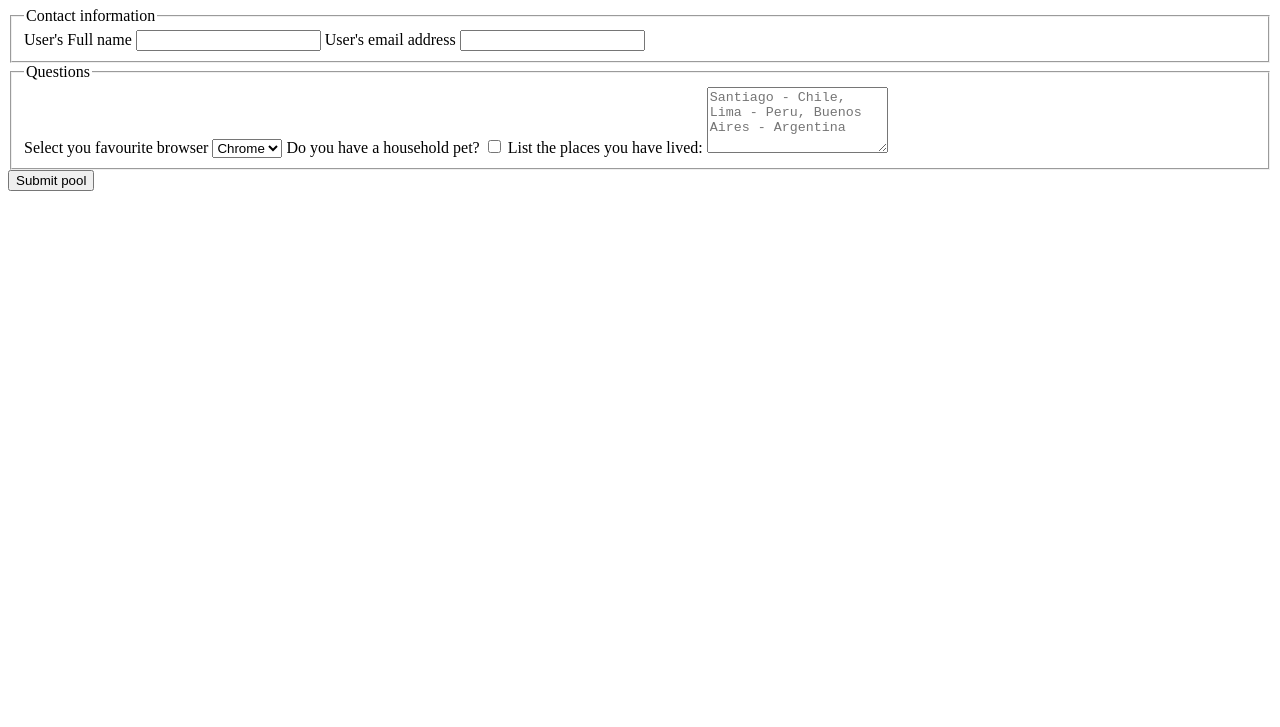
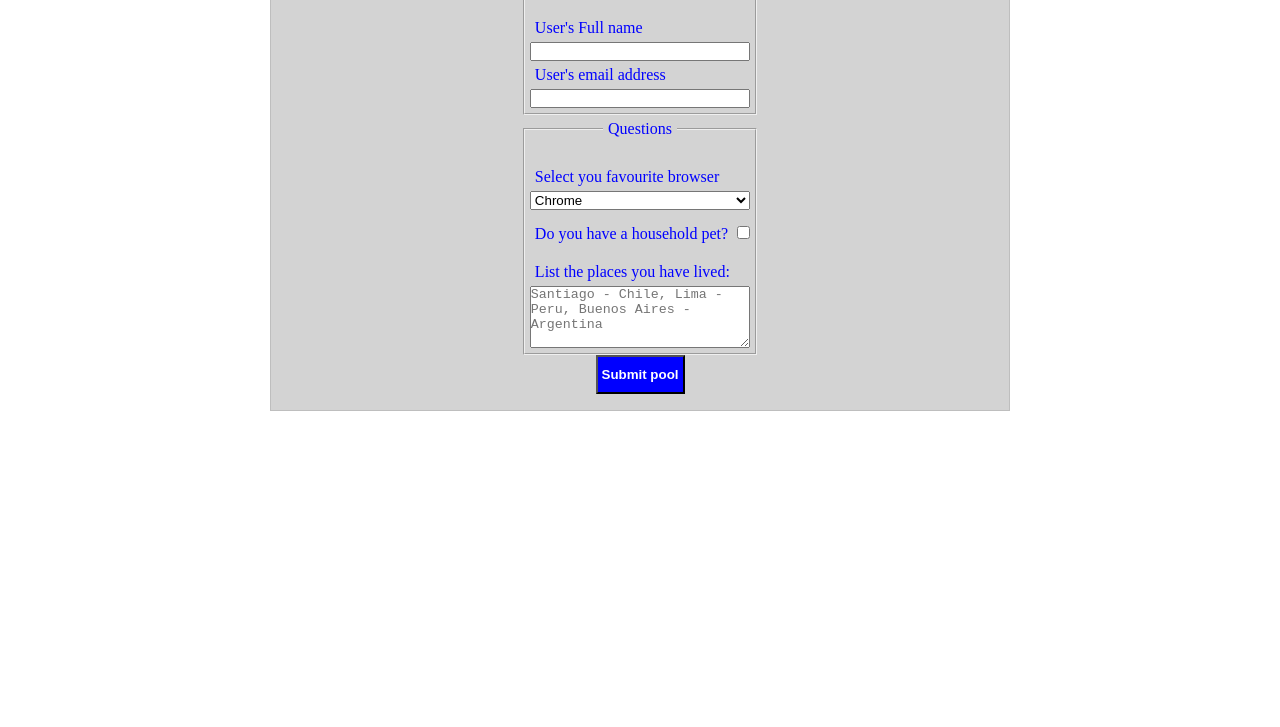
Before and after one commit to kr15714n002/wdd130, a plain HTML site: page week05/poll-form.html in a window 1280 px wide. Shown: the part 73-800 px from the top of the page. Drawn offline with Linux system fonts and the light colour scheme.

Commit message:
styling forms

```diff
--- a/week05/poll-form.html
+++ b/week05/poll-form.html
@@ -7,7 +7,7 @@
     <meta name="description" content="Content of the page">
     <meta name="author" content="Cristian Cornejo Farias">
     <title>Form</title>
-    <link rel="stylesheet"  href="examplestyle.css">
+    <link rel="stylesheet"  href="../week05/styles/poll-form.css">
 </head>
 
 <body>
@@ -17,7 +17,7 @@
 
     <main>
         <form>
-            <fieldset>
+            <fieldset class="contact">
                 <legend>Contact information</legend>
                 <label for="fullname">User's Full name</label>
                 <input type="text" id="fullname" name="fullname" required>
@@ -26,17 +26,21 @@
                 <input type="email" id="useremail" name="useremail" required>
 
             </fieldset>
-            <fieldset>
+            <fieldset class="questions">
                 <legend>Questions</legend>
                 <label for="browser">Select you favourite browser</label>
                 <select name="browser" id="browser">
                     <option value="1">Chrome</option>
                     <option value="2">Firefox</option>
                     <option value="3">Edge</option>
+                    <option value="4">Opera</option>
+                    <option value="5">Safari</option>
                 </select>
 
-                <label for="pet">Do you have a household pet?</label>
-                <input type="checkbox" id="pet" name="pet" required>
+                <div class="pets">
+                    <label for="pet">Do you have a household pet?</label>
+                    <input type="checkbox" id="pet" name="pet" required>
+                </div>
 
                 <label for="places">List the places you have lived:</label>
                 <textarea name="places" id="places" rows="4" placeholder="Santiago - Chile, Lima - Peru, Buenos Aires - Argentina"></textarea>
--- /dev/null
+++ b/week05/styles/poll-form.css
@@ -0,0 +1,82 @@
+* {
+    margin: 0;
+    padding: 0;
+    box-sizing: border-box;
+}
+
+header {
+    text-align: center;
+    margin: 0 auto;
+    color: blue;
+}
+
+main {
+    margin: 0 auto;
+}
+
+form {
+    display: grid;
+    background-color: lightgray;
+    width: 90%;
+    max-width: 740px;
+    height: auto;
+    justify-content: center;
+    align-items: center;
+    margin: 0 auto;
+    border: 1px solid rgb(0 0 0 / 0.1);
+    padding: 1rem;
+}
+
+.contact {
+    color: blue;
+    padding: 5px;
+    display: grid;
+    width: 100%
+}
+
+.contact legend {
+    padding: 5px;
+    text-align: center;
+}
+
+.contact label {
+    padding: 5px;
+}
+
+.questions {
+    display: grid;
+    color: blue;
+    flex-direction: column;
+    padding: 5px;
+    width: 100%;
+}
+
+.questions legend {
+    text-align: center;
+    padding: 5px;
+}
+
+.questions label {
+    padding: 5px;
+    margin-top: 15px;
+}
+
+.questions .pets {
+    margin-top: 15px;
+}
+
+textarea {
+    width: 100%;
+    max-width: 100%;
+    resize: vertical;
+}
+
+button {
+    margin: 0 auto;
+    background-color: blue;
+    color: white;
+    font-weight: bold;
+    padding: 4px;
+    padding-top: 10px;
+    padding-bottom: 10px;
+}
```
